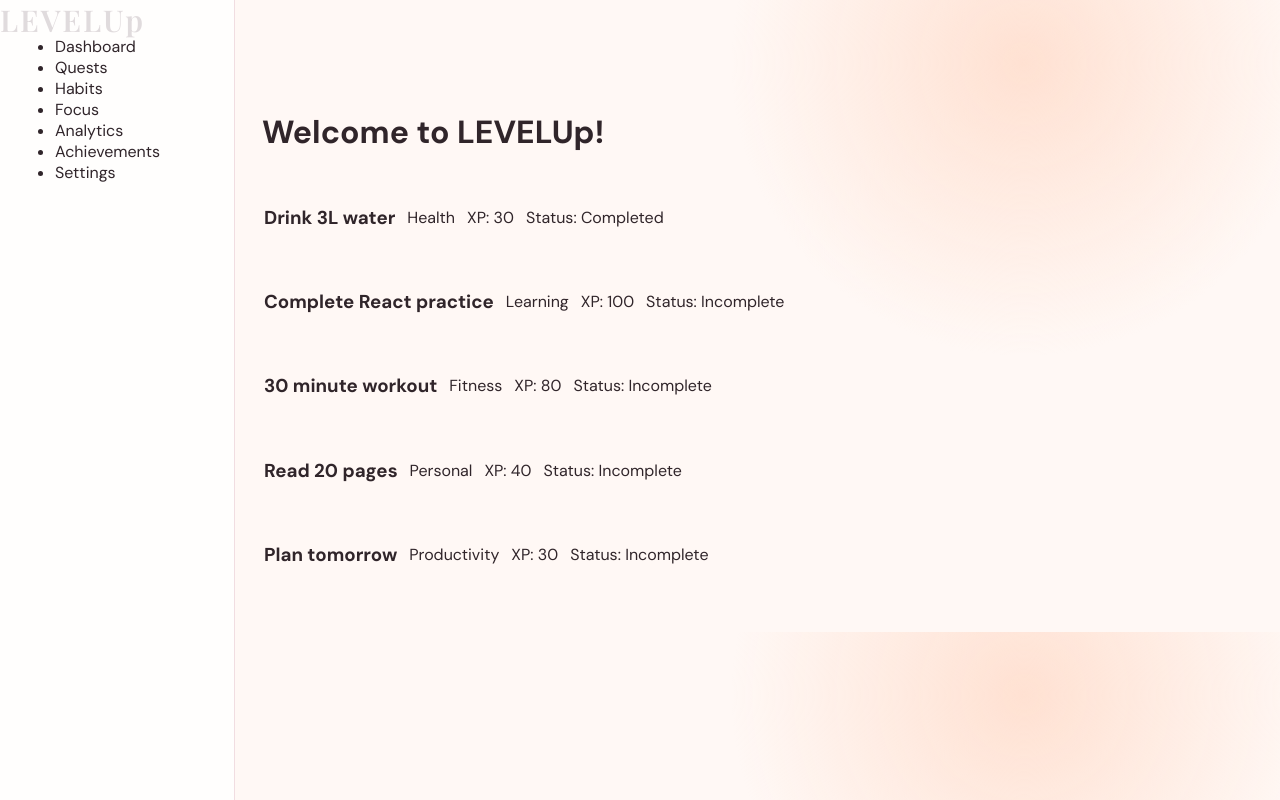
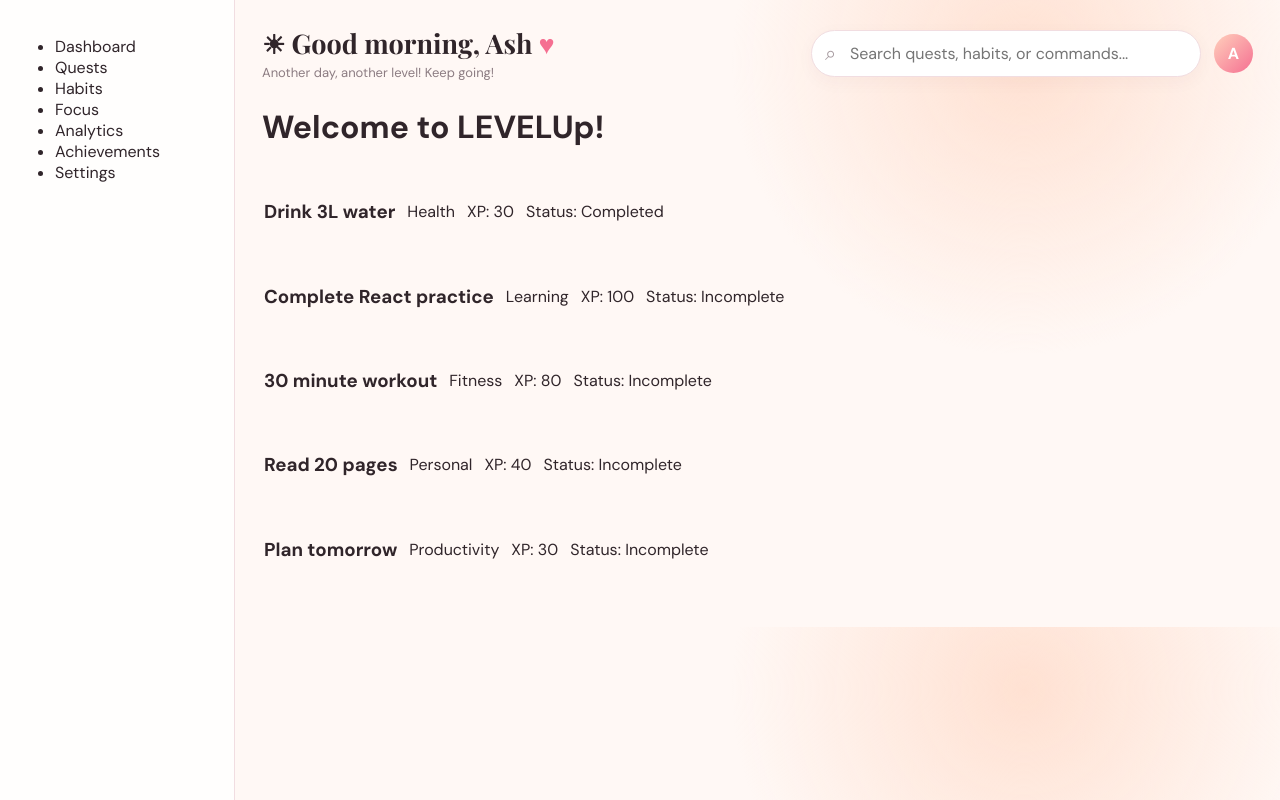
Before and after one commit to aiswaryaraghuveer-debug/LevelUp, a React (Vite) app: page / in a window 1280 px wide. Built offline with nearby package versions, Linux system fonts and the light colour scheme.

Commit message:
appHeader-Changes

```diff
--- a/src/App.jsx
+++ b/src/App.jsx
@@ -8,9 +8,10 @@ import {navItems} from "../data/data.js";
 function App(){
   return (
     <div>
-      <AppHeader />
+       <Sidebar navItems={navItems} />
+
       <div className="main">
-        <Sidebar navItems={navItems} />
+       <AppHeader />
         <HomePage />
       </div>
     </div>
--- a/src/components/AppHeader.jsx
+++ b/src/components/AppHeader.jsx
@@ -1,8 +1,34 @@
 import React from "react";
-function AppHeader(){
+import { initialState } from "../../data/data.js";
+import { getGreeting } from "../utils/helperFunctions.js";
+function AppHeader() {
+
+    const greeting = getGreeting(initialState);
     return (
         <header className="header">
-            <div href="./HomePage" className="brand-name">LEVELUp</div>
+            <div>
+                <div className="greeting">
+                    <h1>
+                        <span className="sun">☀ </span>
+                        {greeting}
+                        <span className="heart"> ♥</span>
+                    </h1>
+                </div>
+                <p>
+                    Another day, another level! Keep going!
+                </p>
+
+            </div>
+
+            <div className="header-actions">
+                <div className="command-wrap">
+                    <span className="search-icon">⌕</span>
+                    <input placeholder="Search quests, habits, or commands..." className="command-input" value=""></input>
+                </div>
+                <div className="avatar">{initialState.profile.name.split("")[0]}</div>
+            </div>
+
+
         </header>
     );
 }
--- a/src/utils/helperFunctions.js
+++ b/src/utils/helperFunctions.js
@@ -1,49 +1,62 @@
 //helperFunctions.js
+export function getGreeting(initialState) {
+  const now = new Date();
+  const hours = now.getHours();
+  if (hours > 5 && hours < 12) {
+    return "Good morning, " + initialState.profile.name
+  } else if (hours >= 12 && hours < 18) {
+    return "Good afternoon, " + initialState.profile.name
+  } else if (hours >= 18 && hours < 22) {
+    return "Good evening, " + initialState.profile.name
+  } else {
+    return "Good night, " + initialState.profile.name
+  }
+};
 
 export function getCompletedTasks(tasks) {
   const completedTasks = tasks.filter(task => task.completed);
   return completedTasks;
 };
 
-export function getTaskTitles(tasks){
-    const titleArray=tasks.map(task=>task.title)
+export function getTaskTitles(tasks) {
+  const titleArray = tasks.map(task => task.title)
   return titleArray
 }
 
-export function getXpArray(tasks){
-        const xpArray=tasks.map(task=>task.xp)
+export function getXpArray(tasks) {
+  const xpArray = tasks.map(task => task.xp)
   return xpArray;
 };
 
-export function getTotalXP(tasks){
-    if(!tasks || tasks.length === 0){
+export function getTotalXP(tasks) {
+  if (!tasks || tasks.length === 0) {
     return 0;
   }
-    return getXpArray(tasks).reduce((a,b)=>a+b,0);
+  return getXpArray(tasks).reduce((a, b) => a + b, 0);
 }
 
-export  function getHighestXPTask(tasks){
+export function getHighestXPTask(tasks) {
   if (!tasks || tasks.length === 0) {
     return null;
   }
-     return tasks.find(task=>task.xp==getXpArray(tasks).reduce((a,b)=>a>b?b=a:b));
+  return tasks.find(task => task.xp == getXpArray(tasks).reduce((a, b) => a > b ? b = a : b));
 };
 
-export function addXP(user, amount){
-  const newXp=user.xp+amount;
-  const newObj= {...user,xp:newXp}
+export function addXP(user, amount) {
+  const newXp = user.xp + amount;
+  const newObj = { ...user, xp: newXp }
   return newObj;
 }
 
-export function calculateLevel(xp){
-    if (xp==0) return 1;
-  return Math.ceil(xp/100);
+export function calculateLevel(xp) {
+  if (xp == 0) return 1;
+  return Math.ceil(xp / 100);
 }
 
-export function groupByCategory(tasks){
-    const one=tasks.map(task=>task.category);
-    let newObj={}
-    for(let i=0;i<one.length; i++){
+export function groupByCategory(tasks) {
+  const one = tasks.map(task => task.category);
+  let newObj = {}
+  for (let i = 0; i < one.length; i++) {
     const category = one[i];
     if (!newObj[category]) {
       newObj[category] = [];
```
Lines whose indentation alone changed are shown as unchanged.
